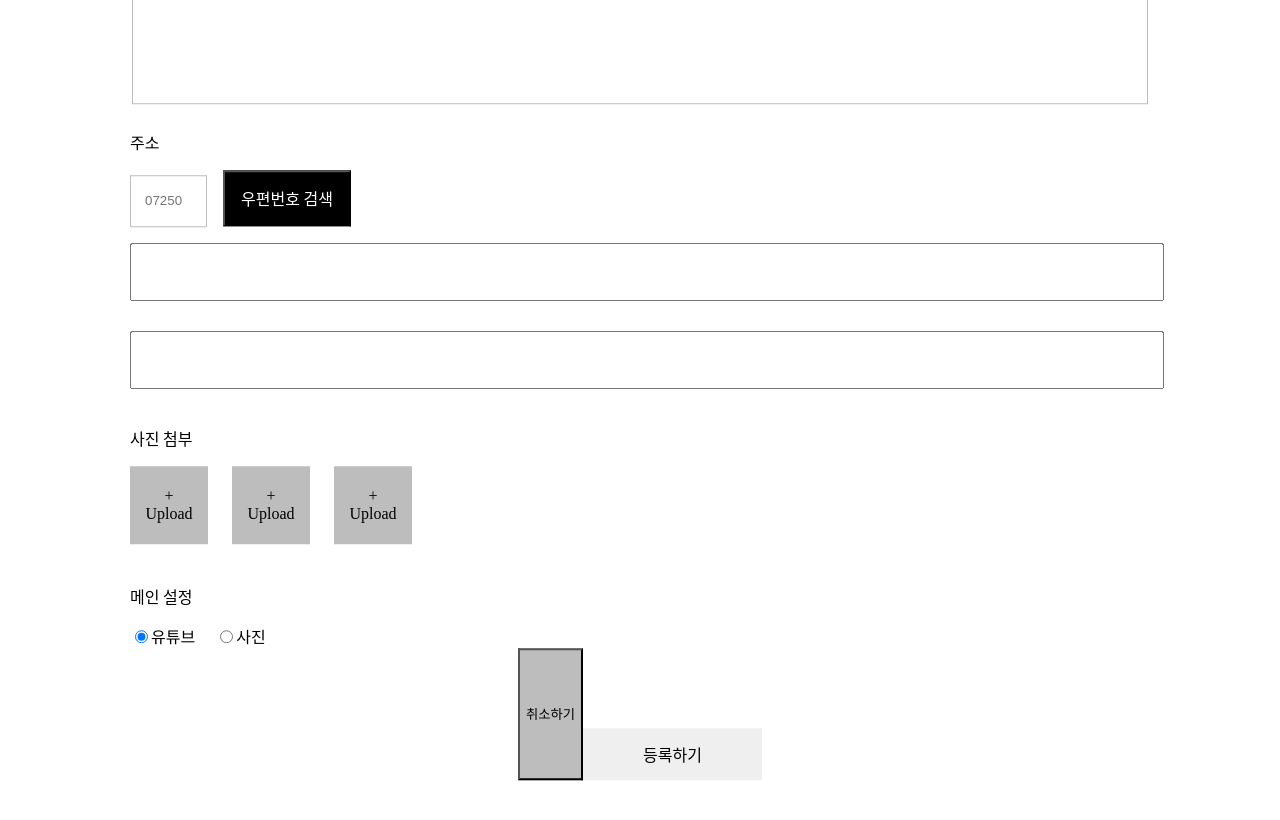
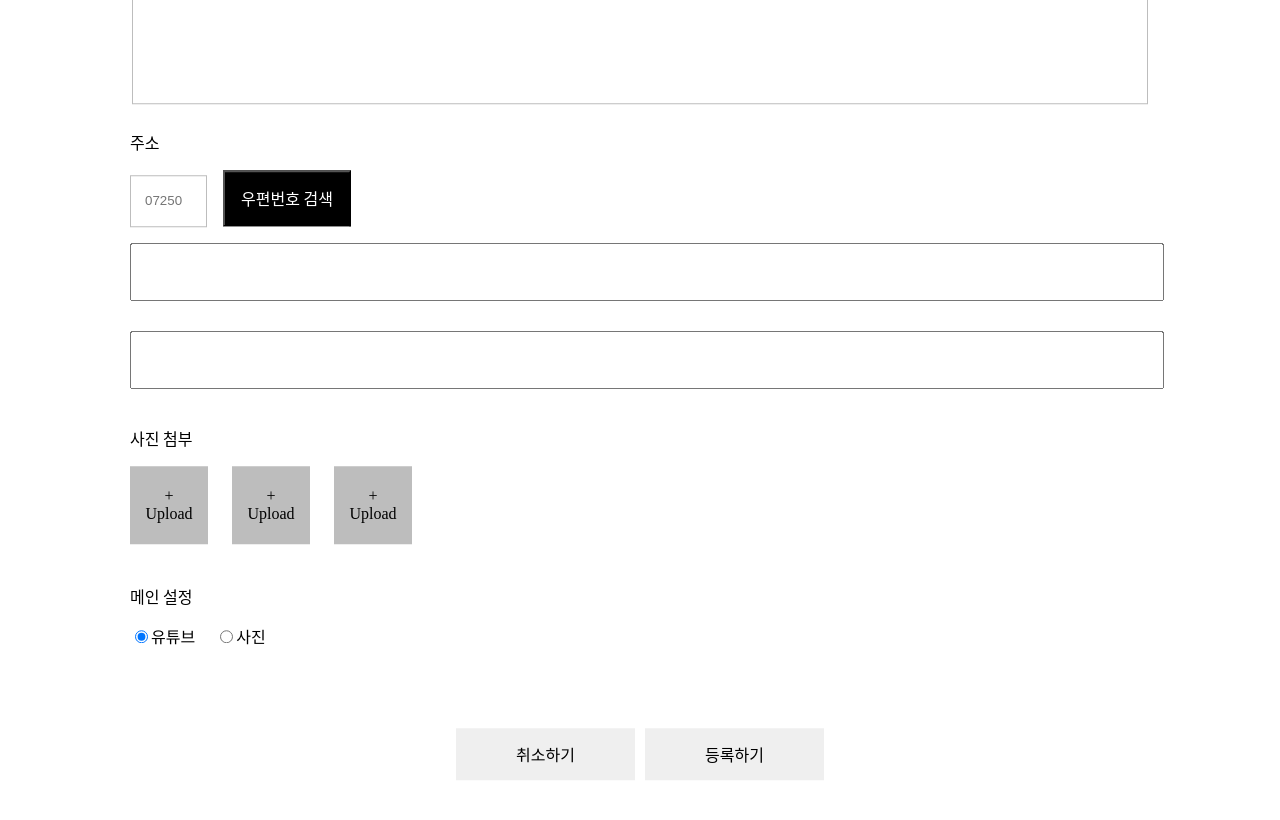
Before and after one commit to jay0425/freeboard-frontend, a Next.js app: page /boards/new in a window 1280 px wide. Shown: the part 420-1240 px from the top of the page. Built offline with nearby package versions, Linux system fonts and the light colour scheme.

Commit message:
게시글 취소하기 버튼 클릭 시 게시판으로 이동 및 css 수정

```diff
--- a/pages/boards/[boardId]/index.js
+++ b/pages/boards/[boardId]/index.js
@@ -6,8 +6,8 @@ export default function BoardDetailPage() {
   return (
     <>
       <BoardDetail />
-      <BoardCommentWritePage />
-      <BoardCommentListPage />
+      {/* <BoardCommentWritePage />
+      <BoardCommentListPage /> */}
     </>
   );
 }
--- a/src/components/units/board/write/BoardWrite.container.js
+++ b/src/components/units/board/write/BoardWrite.container.js
@@ -151,6 +151,10 @@ export default function BoardWrite(props) {
     router.push(`/boards/${result.data.updateBoard._id}`);
   };
 
+  const moveToBoards = () => {
+    router.push(`/boards`);
+  };
+
   return (
     <div>
       <BoardWriteUI
@@ -168,6 +172,7 @@ export default function BoardWrite(props) {
         isEdit={props.isEdit}
         data={props.data}
         moveToDetailPage={moveToDetailPage}
+        moveToBoards={moveToBoards}
       />
     </div>
   );
--- a/src/components/units/board/write/BoardWrite.presenter.js
+++ b/src/components/units/board/write/BoardWrite.presenter.js
@@ -103,7 +103,7 @@ export default function BoardWriteUI(props) {
         </S.MainSettingsWrapper>
 
         <S.ButtonWrapper>
-          <S.CancelButton>취소하기</S.CancelButton>
+          <S.CancelButton onClick={props.moveToBoards}>취소하기</S.CancelButton>
           <S.RegistrationButton
             onClick={props.isEdit ? props.onClickUpdate : props.onClickSubmit}
             isActive={props.isActive}
--- a/src/components/units/board/write/BoardWrite.styles.js
+++ b/src/components/units/board/write/BoardWrite.styles.js
@@ -24,7 +24,7 @@ export const BoardSubject = styled.div`
 `;
 
 export const InfoWrapper = styled.div`
-  weight: 996px;
+  /* weight: 996px; */
   display: flex;
   justify-content: space-between;
 `;
@@ -138,13 +138,13 @@ export const AddressWrapper = styled.div`
 `;
 
 export const Address = styled.div`
-  color: #000
+  color: #000;
   font-family: Noto Sans CJK KR;
   font-size: 16px;
   font-style: normal;
   font-weight: 500;
 
-  margin-bottom:16px;
+  margin-bottom: 16px;
 `;
 
 export const ZipcodeWrapper = styled.div``;
@@ -277,6 +277,7 @@ export const MainSettingsRadioLabel = styled.label``;
 export const ButtonWrapper = styled.div`
   display: flex;
   justify-contents: center;
+  gap: 10px;
 `;
 
 export const RegistrationButton = styled.button`
@@ -296,7 +297,17 @@ export const RegistrationButton = styled.button`
 `;
 
 export const CancelButton = styled.button`
-  background: #bdbdbd;
+  padding: 14px 60px;
+
+  background-color: '';
+
+  border: none;
+
+  margin-top: 80px;
+
+  color: #000;
+  font-size: 16px;
+  font-weight: 500;
 
   cursor: pointer;
 `;
```
